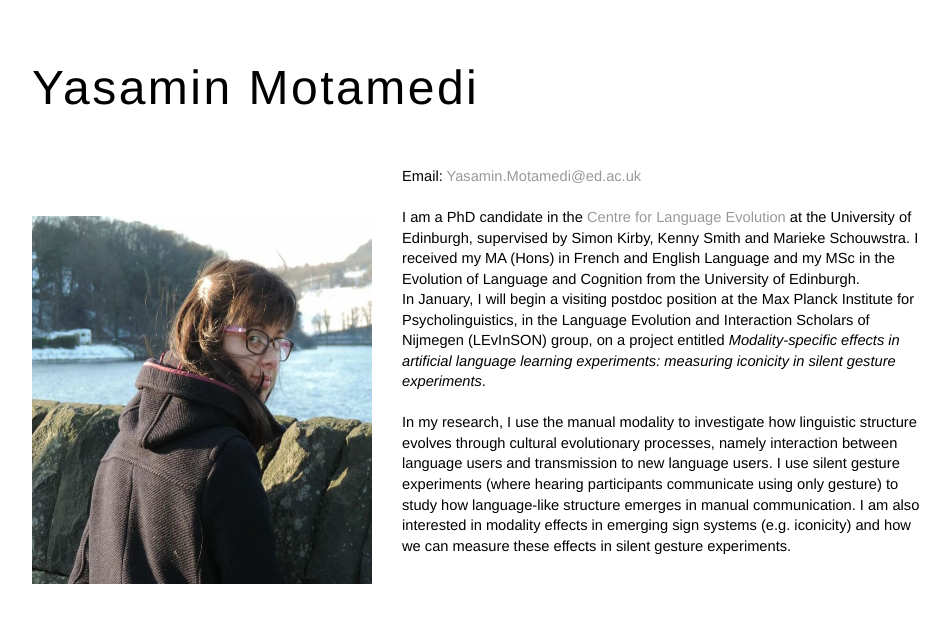
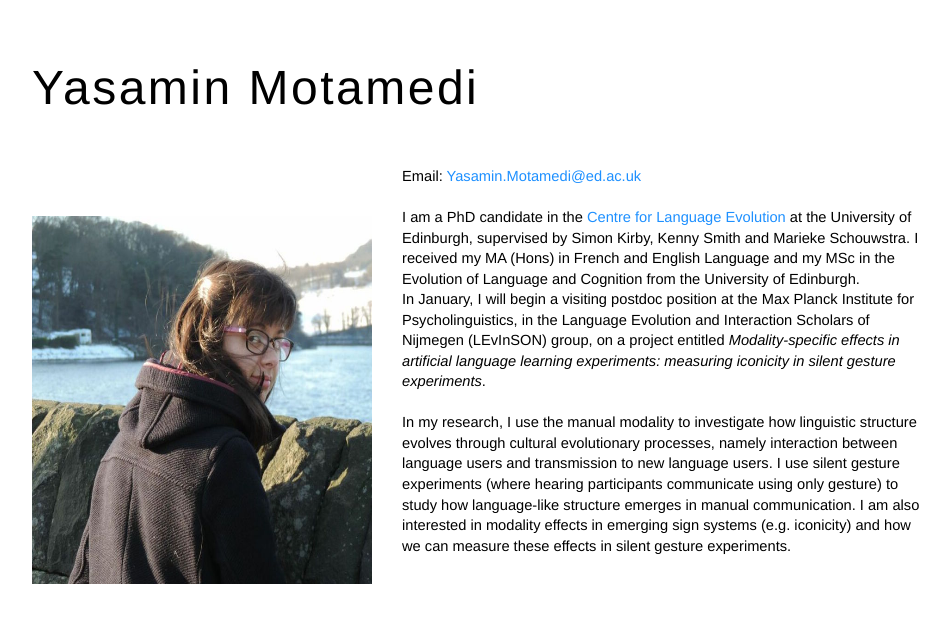
Before and after one commit to ymotamedi/ymotamedi.github.io, a Jekyll site: the page built from index.html, in a window 1280 px wide. Shown: the top 623 px of the page, without its empty margins (160-1110 px from the left). Built offline with Jekyll 4.4.1, drawn with Linux system fonts in a browser that asks for light colours.

Commit message:
Update main.css

```diff
--- a/css/main.css
+++ b/css/main.css
@@ -14,7 +14,7 @@ nav ul li, footer ul li {
 }
 a {
     text-decoration: none;
-    color: #999;
+    color: DodgerBlue;
 }
 a:hover {
     text-decoration: underline;
```
